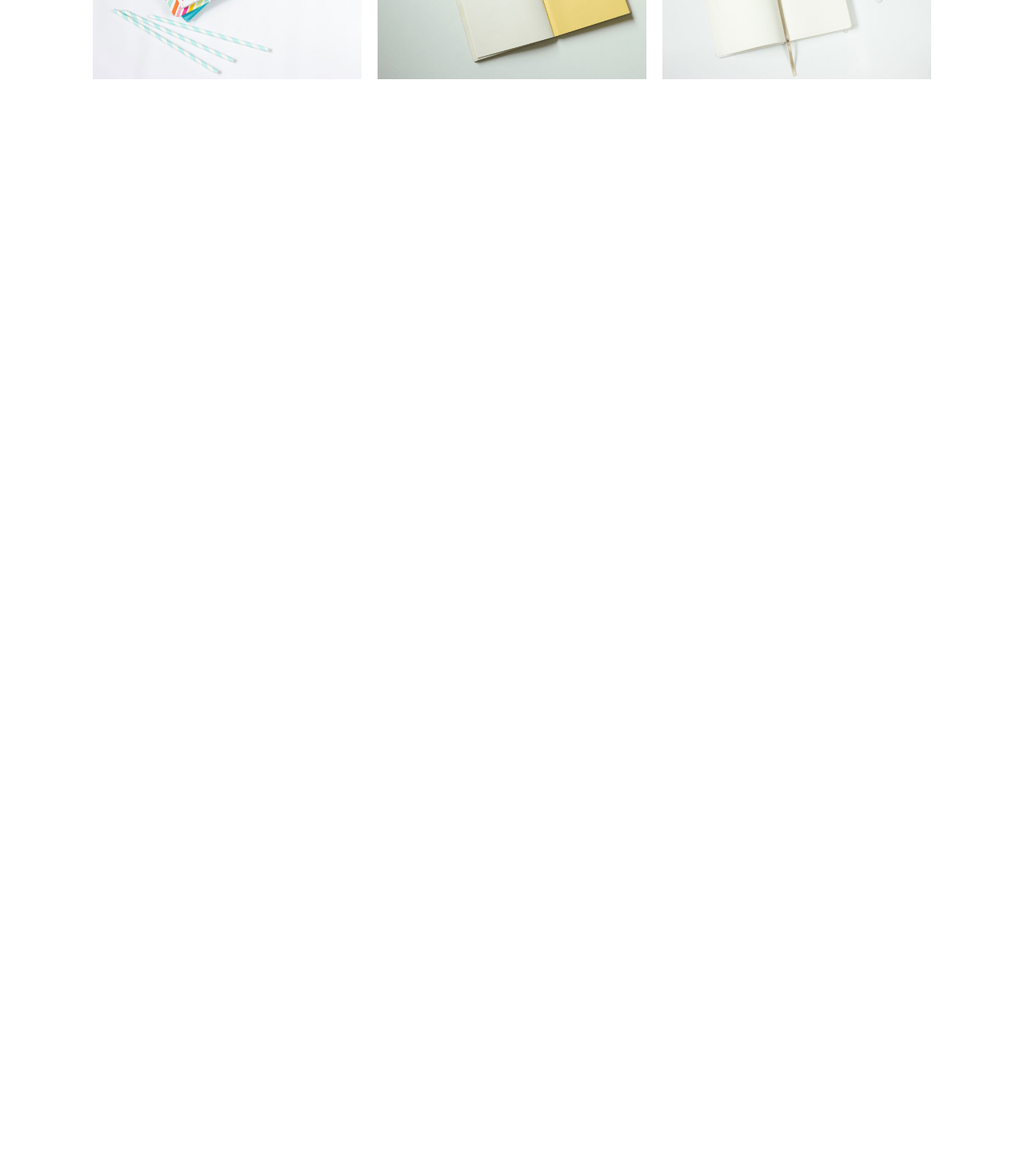
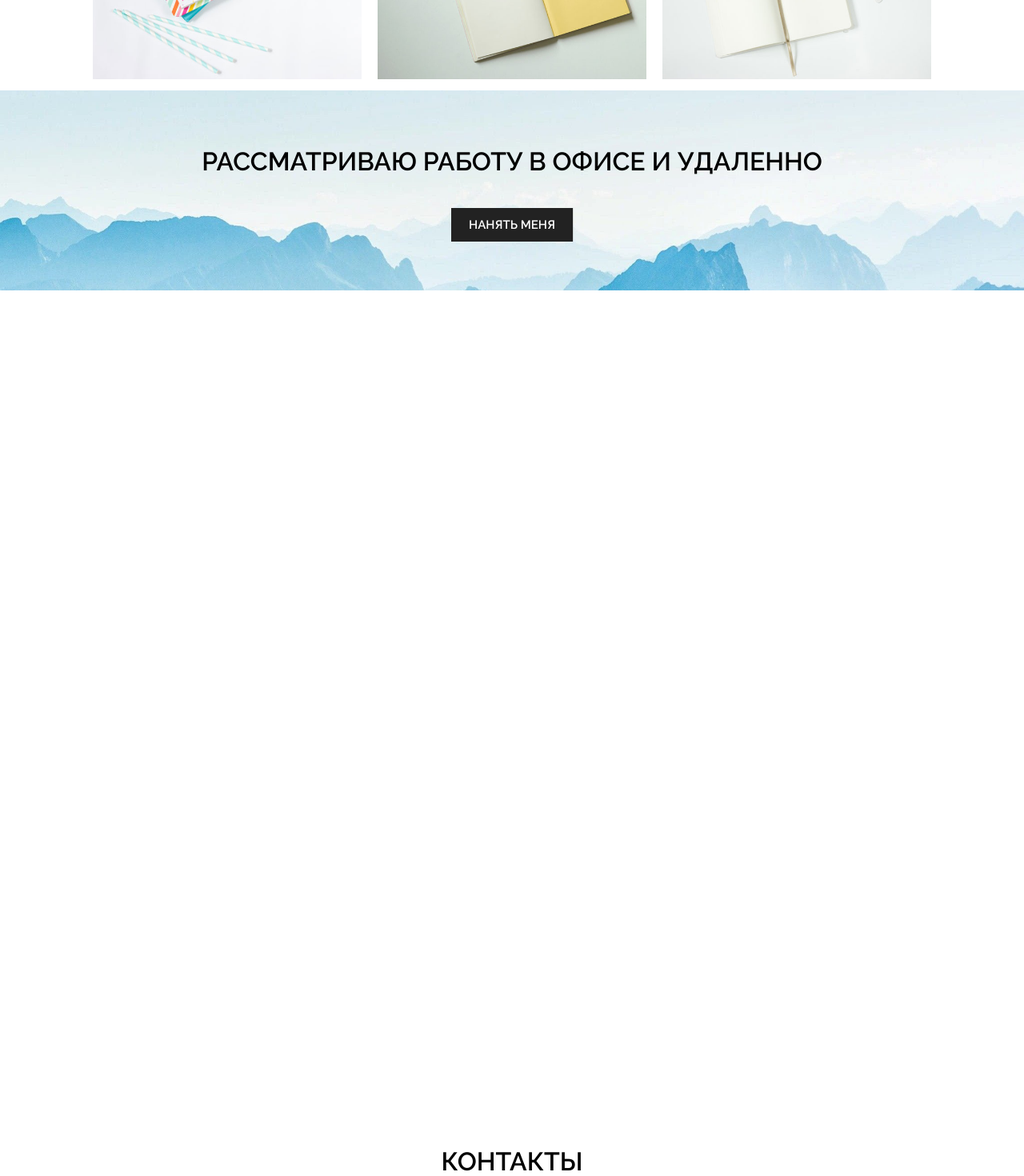
Before and after one commit to Saleroses/portfolio, a React (Create React App) app: page / in a window 1280 px wide. Shown: the part 2228-3698 px from the top of the page at 80% size. Before the commit the page ends 2341 px from the top, so only its background shows below. Built offline with nearby package versions, Linux system fonts and the light colour scheme.

Commit message:
new block

```diff
--- a/src/App.tsx
+++ b/src/App.tsx
@@ -5,6 +5,8 @@ import Main from "./main/Main";
 import Skills from "./skills/Skills";
 import AboutMe from "./aboutMe/aboutMe";
 import Works from "./works/Works";
+import Job from "./job/Job";
+import {Contacts} from "./contacts/contacts";
 
 function App() {
   return (
@@ -14,6 +16,8 @@ function App() {
           <AboutMe />
           <Skills />
           <Works />
+          <Job />
+          <Contacts />
 
       </div>
   )
--- /dev/null
+++ b/src/contacts/contacts.module.css
@@ -0,0 +1,42 @@
+
+
+
+.container {
+    margin: auto;
+    height: auto;
+    width: 100%;
+}
+
+
+
+.title {
+    padding-top: 70px;
+    text-align: center;
+    font-size: 32px;
+    font-weight: 600;
+    text-transform: uppercase;
+    color: black;
+}
+
+.button {
+    margin: 40px 0px;
+    position: relative;
+    left: 50%;
+    transform: translate(-50%, 0);
+    font-family: "Raleway", san-serif, serif;
+    background-color: #222;
+    padding: 10px 20px;
+    border: 2px solid #222;
+    color: #fff;
+    text-transform: uppercase;
+    -webkit-transition: .2s background-color ease;
+    -o-transition: .2s background-color ease;
+    transition: .2s background-color ease;
+    font-size: 15px;
+    font-weight: 600;
+    cursor: pointer;
+}
+button:hover, button:focus {
+    color: #222;
+    background-color: white;
+}
--- /dev/null
+++ b/src/contacts/contacts.tsx
@@ -0,0 +1,16 @@
+import React from 'react';
+import s from './contacts.module.css'
+
+
+export const Contacts = () => {
+    return (
+        <div className={s.container}>
+            <div className={s.title}>
+                Контакты
+            </div>
+            <div className={s.form}>
+
+            </div>
+        </div>
+    );
+};
--- /dev/null
+++ b/src/job/Job.module.css
@@ -0,0 +1,48 @@
+
+
+
+.container {
+    margin: auto;
+    height: 250px;
+    width: 100%;
+    z-index: 1;
+    background-image: url("../image/JobMe/gora.jpeg");
+    background-size: cover;
+    background-repeat: no-repeat;
+    background-attachment: fixed;
+    margin-bottom: 1000px;
+}
+
+
+
+.title {
+    padding-top: 70px;
+    text-align: center;
+    font-size: 32px;
+    font-weight: 600;
+    text-transform: uppercase;
+    color: black;
+}
+
+.button {
+    margin: 40px 0px;
+    position: relative;
+    left: 50%;
+    transform: translate(-50%, 0);
+    font-family: "Raleway", san-serif, serif;
+    background-color: #222;
+    padding: 10px 20px;
+    border: 2px solid #222;
+    color: #fff;
+    text-transform: uppercase;
+    -webkit-transition: .2s background-color ease;
+    -o-transition: .2s background-color ease;
+    transition: .2s background-color ease;
+    font-size: 15px;
+    font-weight: 600;
+    cursor: pointer;
+}
+button:hover, button:focus {
+    color: #222;
+    background-color: white;
+}
--- /dev/null
+++ b/src/job/Job.tsx
@@ -0,0 +1,18 @@
+import React from 'react';
+import s from './Job.module.css'
+
+
+const Job = () => {
+    return (
+        <div className={s.container}>
+            <div className={s.title}>
+                Рассматриваю работу в офисе и удаленно
+            </div>
+            <div className={s.buttonDiv}>
+                <button className={s.button}>Нанять меня</button>
+            </div>
+        </div>
+    );
+};
+
+export default Job;
--- a/src/works/Works.module.css
+++ b/src/works/Works.module.css
@@ -30,3 +30,7 @@
     padding: 10px;
     height: 280px;
 }
+
+.workImg.hover {
+
+}
```
Also changed, not shown: src/image/JobMe/gora.jpeg (added), src/image/JobMe/gora.png (added).
